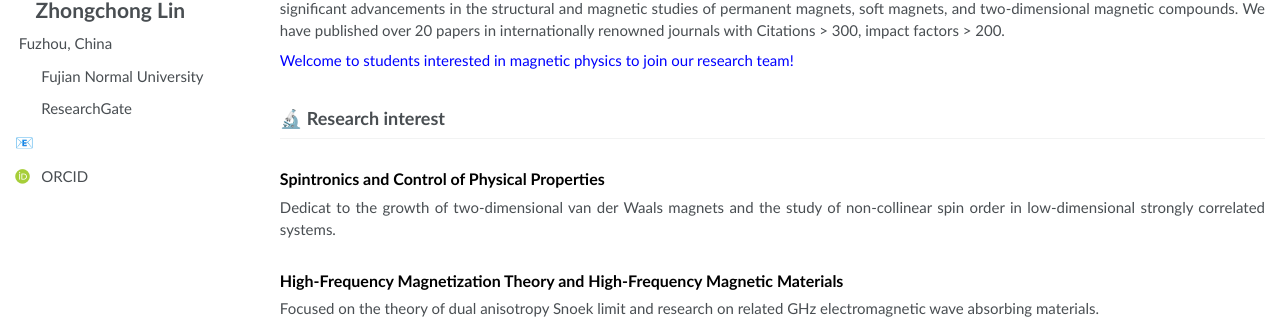
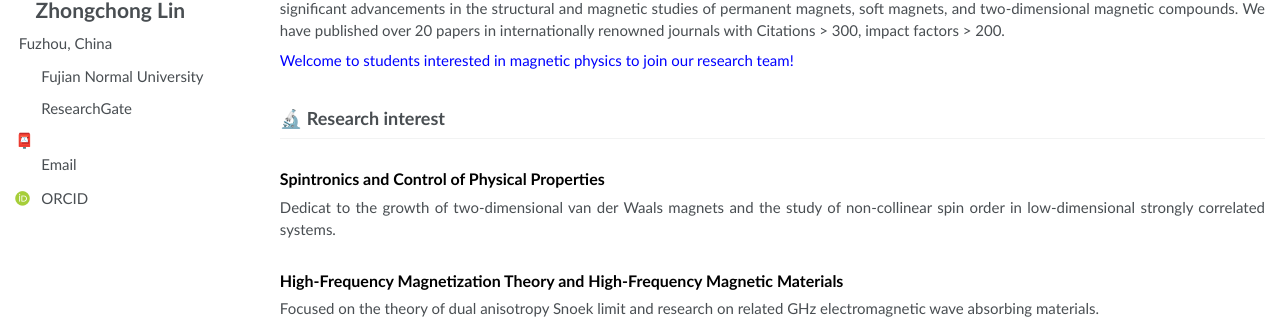
Before and after one commit to zhongchonglin/zhongchonglin.github.io, a Jekyll site: the page built from _pages/about.md, in a window 1280 px wide. Shown: the part 348-670 px from the top of the page. Built offline with Jekyll 4.4.1, drawn with Linux system fonts in a browser that asks for light colours; some web fonts are replaced.

Commit message:
Update author-profile.html

```diff
--- a/_includes/author-profile.html
+++ b/_includes/author-profile.html
@@ -40,7 +40,7 @@
       <li><a href="{{ author.researchgate }}"><i class="fab fa-fw fa-researchgate icon-pad-right" aria-hidden="true"></i>ResearchGate</a></li>
       {% endif %}
       {% if author.email %}
-        <li><a href="mailto:{{ author.email }}">📧<{{ site.data.ui-text[site.locale].email_label | default: "Email" }}</a></li>
+        <li>📮<a href="mailto:{{ author.email }}"><i class="fas fa-fw fa-envelope icon-pad-right" aria-hidden="true"></i>{{ site.data.ui-text[site.locale].email_label | default: "Email" }}</a></li>
       {% endif %}
       {% if author.orcid %}
         <li><a href="{{ author.orcid }}"><i class="ai ai-orcid ai-fw icon-pad-right"></i>ORCID</a></li>
```
